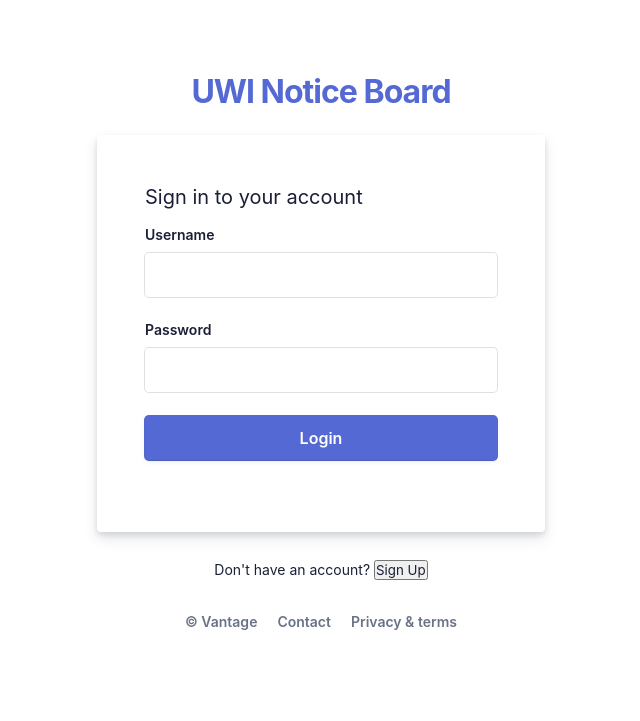
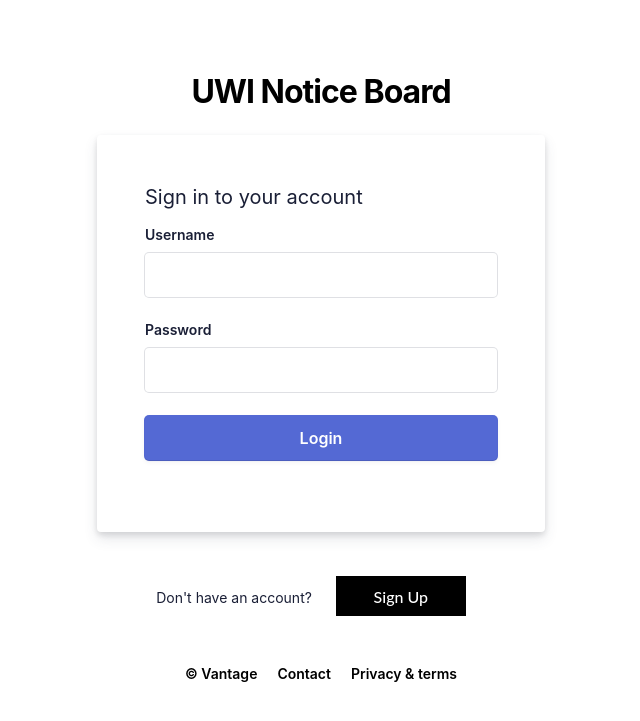
Before and after one commit to VantageGroup/UWI-Notice-Board, a Flask app: page /login in a window 1280 px wide. Shown: the top 721 px of the page, without its empty margins (319-959 px from the left). Run offline with Flask 3, Linux system fonts and the light colour scheme; some libraries are stand-ins or nearby versions.

Commit message:
Form Layout Fixed

```diff
--- a/App/static/css/newlogin.css
+++ b/App/static/css/newlogin.css
@@ -232,3 +232,67 @@
       transform: translateX(0px);
     }
   }
+
+  button {
+    margin: 20px;
+    outline: none;
+  }
+  .custom-btn {
+    width: 130px;
+    height: 40px;
+    padding: 10px 25px;
+    border: 2px solid #000;
+    font-family: 'Lato', sans-serif;
+    font-weight: 500;
+    font-size: 16px;
+    background: transparent;
+    cursor: pointer;
+    transition: all 0.3s ease;
+    position: relative;
+    display: inline-block;
+  }
+
+  .btn-5 {
+    background: #000;
+    color: #fff;
+    line-height: 42px;
+    padding: 0;
+    border: none;
+    /* margin-right: 20px;
+    margin-left:auto; */
+  }
+  .btn-5:hover {
+    background: transparent;
+    color: #000;
+     box-shadow:
+     -7px -7px 20px 0px #fff9,
+     -4px -4px 5px 0px #fff9,
+     7px 7px 20px 0px #0002,
+     4px 4px 5px 0px #0001;
+  }
+  .btn-5:before,
+  .btn-5:after{
+    content:'';
+    position:absolute;
+    top:0;
+    right:0;
+    height:2px;
+    width:0;
+    background: #000;
+    transition:400ms ease all;
+  }
+  .btn-5:after{
+    right:inherit;
+    top:inherit;
+    left:0;
+    bottom:0;
+  }
+  .btn-5:hover:before,
+  .btn-5:hover:after{
+    width:100%;
+    transition:800ms ease all;
+  }
+
+  a{
+    color: black !important;
+  }
--- a/App/templates/newlogin.html
+++ b/App/templates/newlogin.html
@@ -80,11 +80,11 @@
             {% block buttons %}
             {% if current_user.is_authenticated %}
               <span>You are already logged in.
-                <button onclick="window.location.href='/logout'"class="button" class="logout">Logout</button>
+                <button onclick="window.location.href='/logout'"class="custom-btn btn-5" class="logout">Logout</button>
               </span>
             {% else %}
               <span>Don't have an account?
-                <button onclick="window.location.href='/signup'"class="button">Sign Up</button>
+                <button onclick="window.location.href='/signup'"class="custom-btn btn-5">Sign Up</button>
               </span>
             {% endif %}
             {% endblock %}
--- a/App/templates/newsignup.html
+++ b/App/templates/newsignup.html
@@ -87,7 +87,7 @@
           <div class="footer-link padding-top--24">
             {% block buttons %}
             <span>Already have an account?
-              <button onclick="window.location.href='/login'"class="button">Log In</button>
+              <button onclick="window.location.href='/login'"class="custom-btn btn-5">Log In</button>
             </span>
             {% endblock %}
             <div class="listing padding-top--24 padding-bottom--24 flex-flex center-center">
```
Also changed, not shown: App/static/css/form.css (+9 -2 lines), App/static/css/newsignup.css (+64 -0 lines), App/templates/form.html (+31 -12 lines), App/data.db, instance/board/dd (1).jpg (added), instance/post/6 points e-flyer.jpg (added), instance/post/GRAD-UMC-All-Campuses-IG.jfif (added), instance/post/Open-Days-eflyer-2(1).jpg (added), instance/post/download (1).jpg (added).
